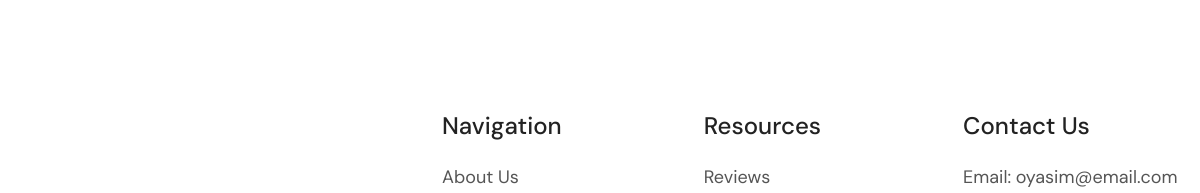
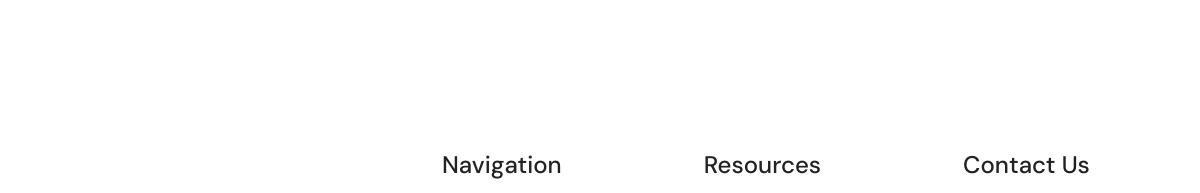
Before and after one commit to vohol/Organic-Fruit-Vegetables, a website: page src/index.html in a window 1280 px wide. Shown: the part 3959-4152 px from the top of the page, 80-1280 px from the left. Drawn offline with nearby package versions, Linux system fonts and the light colour scheme; files that its build step writes are made by us from their sources; a script that the page names is missing; files whose address does not match are found by name; a web font is replaced by a local one.

Commit message:
added pt for footer

```diff
--- a/src/scss/style.scss
+++ b/src/scss/style.scss
@@ -1160,6 +1160,9 @@ $color-pale-black: #555555;
         margin-right: 157px;
       }
     }
+    &__subtitle {
+      padding-top: 39px;
+    }
     &__description {
       text-align: start;
     }
```
